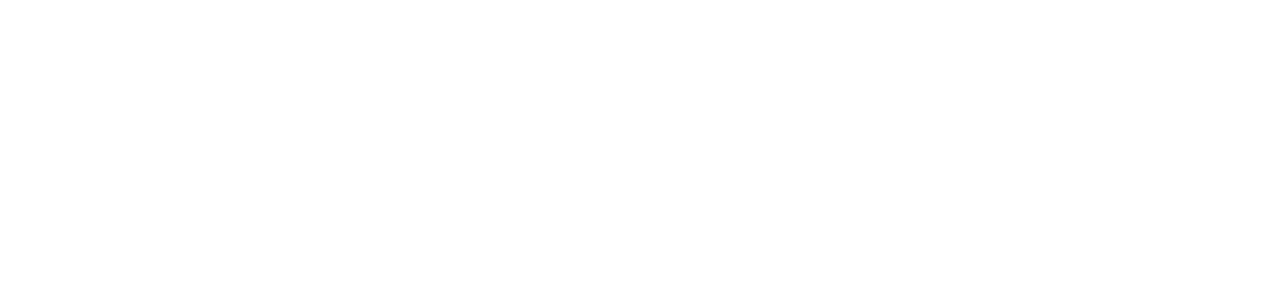
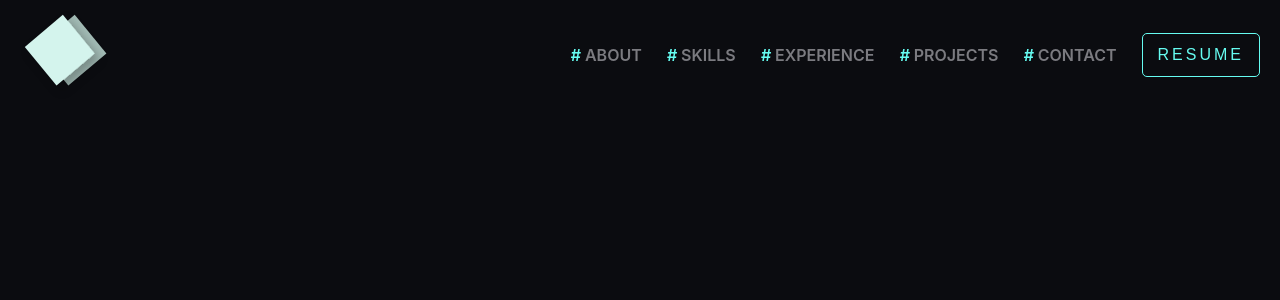
Before and after one commit to NatiG100/portfolio, a React (Create React App) app: page / in a window 1280 px wide. Shown: the top 300 px of the page. Built offline with nearby package versions, Linux system fonts and the light colour scheme.

Commit message:
create theme & navbar

```diff
--- a/package.json
+++ b/package.json
@@ -9,6 +9,7 @@
     "react": "^18.2.0",
     "react-dom": "^18.2.0",
     "react-scripts": "5.0.1",
+    "styled-components": "^5.3.6",
     "web-vitals": "^2.1.4"
   },
   "scripts": {
--- a/src/App.js
+++ b/src/App.js
@@ -1,7 +1,9 @@
+import Navbar from "./components/Navbar";
+
 function App() {
   return (
-    <div className="App">
-
+    <div style={{width:"100%"}}>
+      <Navbar/>
     </div>
   );
 }
--- /dev/null
+++ b/src/components/Navbar/NavbarElements.js
@@ -0,0 +1,45 @@
+import styled from "styled-components";
+import theme from "../../theme";
+
+export const StyledNavbar = styled.nav`
+    width: 100%;
+    padding: 10px;
+    padding-left: 20px;
+    padding-right: 20px;
+
+`;
+
+export const StyledNavbarWrapper = styled.div`
+    margin-left:auto;
+    margin-right:auto;
+    max-width: ${theme.size.appMaxWidth};
+    display: flex;
+    justify-content: space-between;
+    align-items: center;
+    height: 100%;
+    svg{
+        height: 90px;
+        width: 90px;
+    }
+`;
+
+export const StyledNavItemContainer = styled.div`
+    display: flex;
+    justify-content: space-between;
+    align-items: center;
+    gap: 25px;
+`;
+
+export const StyledNavItem = styled.a`
+    font-size:${theme.font.md};
+    text-transform:uppercase;
+    color: ${theme.colors.textDark};
+    font-weight: 600;
+    text-decoration:none;
+    :active{
+        color: ${theme.colors.text}
+    }
+    em{
+        color: ${theme.colors.primary};
+    }
+`;
--- /dev/null
+++ b/src/components/Navbar/index.jsx
@@ -0,0 +1,29 @@
+import React from 'react';
+import Button from '../uiElements/Button';
+import {
+    StyledNavItem,
+    StyledNavItemContainer,
+    StyledNavbar,
+    StyledNavbarWrapper,
+} from './NavbarElements';
+import {ReactComponent as Logo} from './../../assets/svg/logo.svg';
+
+const Navbar = () => {
+  return (
+    <StyledNavbar id="about">
+        <StyledNavbarWrapper>
+            <Logo/>
+            <StyledNavItemContainer>
+                <StyledNavItem href="#about"><em># </em>about</StyledNavItem>
+                <StyledNavItem href="#skills"><em># </em>skills</StyledNavItem>
+                <StyledNavItem href="#experience"><em># </em>experience</StyledNavItem>
+                <StyledNavItem href="#projects"><em># </em>projects</StyledNavItem>
+                <StyledNavItem href="#contact"><em># </em>contact</StyledNavItem>
+                <Button>Resume</Button>
+            </StyledNavItemContainer>
+        </StyledNavbarWrapper>
+    </StyledNavbar>
+  )
+}
+
+export default Navbar;
--- /dev/null
+++ b/src/components/uiElements/Button/ButtonElements.js
@@ -0,0 +1,22 @@
+import styled from "styled-components";
+import theme from "../../../theme";
+
+export const StyledButton = styled.button`
+    outline: none;
+    border: 1px solid ${theme.colors.primary};
+    border-radius: 5px;
+    padding: 15px;
+    padding-top: 12px;
+    padding-bottom: 12px;
+    transition: all 200ms ease-in-out;
+    color: ${theme.colors.primary};
+    font-size: ${theme.font.md};
+    background: none;
+    text-transform: uppercase;
+    letter-spacing: 3px;
+    font-weight: 500;
+    cursor: pointer;
+    :hover{
+        background-color: #ffffff14;
+    }
+`;
--- /dev/null
+++ b/src/components/uiElements/Button/index.jsx
@@ -0,0 +1,11 @@
+import React from 'react'
+
+import {StyledButton} from './ButtonElements'
+
+const Button = ({children, size="sm", onClick = ()=>{}}) => {
+  return (
+    <StyledButton onClick={onClick} size={size}>{children}</StyledButton>
+  )
+}
+
+export default Button;
--- a/src/index.css
+++ b/src/index.css
@@ -11,3 +11,15 @@
   font-family: source-code-pro, Menlo, Monaco, Consolas, 'Courier New',
     monospace;
 }
+
+html{
+  background-color: #0B0C10;
+}
+
+p, h6, h5, h4, h3, h2, h1, a, li{
+  white-space: nowrap;
+  margin: 0;
+}
+*{
+  box-sizing: border-box;
+}
--- /dev/null
+++ b/src/theme.js
@@ -0,0 +1,22 @@
+const theme = {
+    colors:{
+        primary:"#66FCF1",
+        background: "#0B0C10",
+        surface: "#15171F",
+        text: "white",
+        textDark: "#7B7B80",
+        textDarker: "#6B6E70"
+    },
+    font:{
+        xl:"2em",
+        lg:"2em",
+        lg:"1.2em",
+        md:"1em",
+        sm:"0.9em",
+        xs:"0.8em",
+    },
+    size:{
+        appMaxWidth:"1450px",
+    }
+}
+export default theme;
```
Also changed, not shown: src/assets/svg/logo.svg (added), 1 other file (tests, documents, lock files or other folders).
